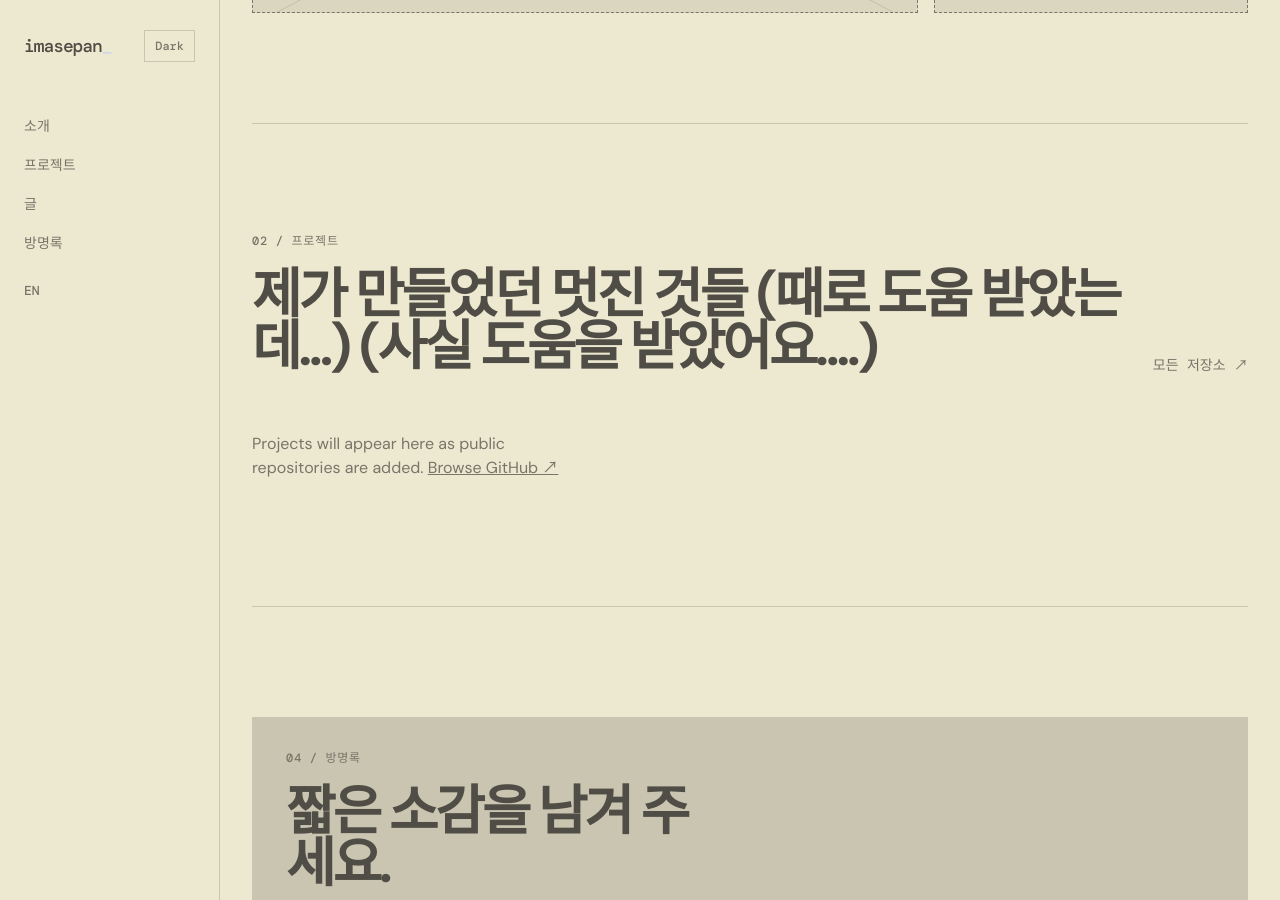
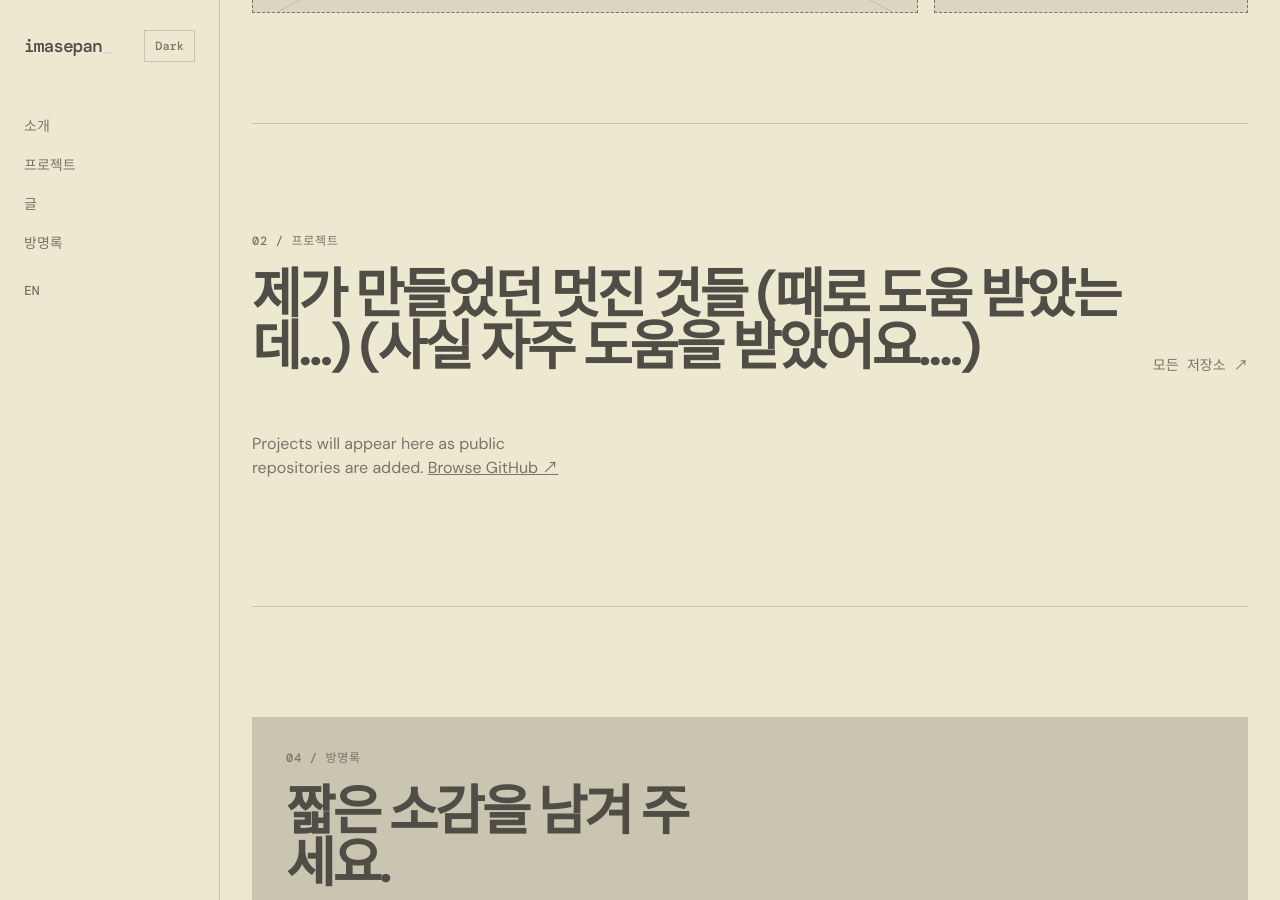
Before and after one commit to imasepan/imasepan.github.io, a Jekyll site: the page built from kr.html, in a window 1280 px wide and 900 px high, scrolled down 1892 px. Built offline with Jekyll 4.4.1, drawn with Linux system fonts in a browser that asks for light colours.

Commit message:
Restore Korean project wording

```diff
--- a/kr.html
+++ b/kr.html
@@ -109,7 +109,7 @@ permalink: /kr/
         <div class="section-heading">
           <div>
             <p class="eyebrow">02 / 프로젝트</p>
-            <h2 id="projects-title">제가 만들었던 멋진 것들 (때로 도움 받았는데...) (사실  도움을 받았어요....)</h2>
+            <h2 id="projects-title">제가 만들었던 멋진 것들 (때로 도움 받았는데...) (사실 자주 도움을 받았어요....)</h2>
           </div>
           <a class="text-link" href="https://github.com/imasepan?tab=repositories" target="_blank" rel="noreferrer">모든 저장소 ↗</a>
         </div>
```
